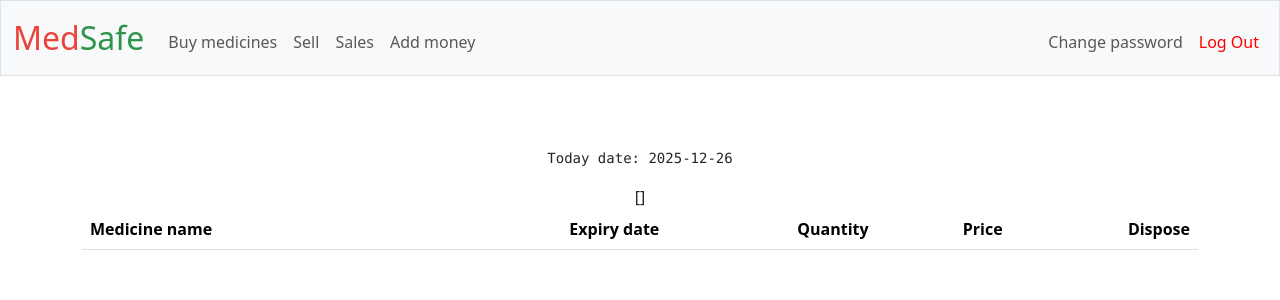
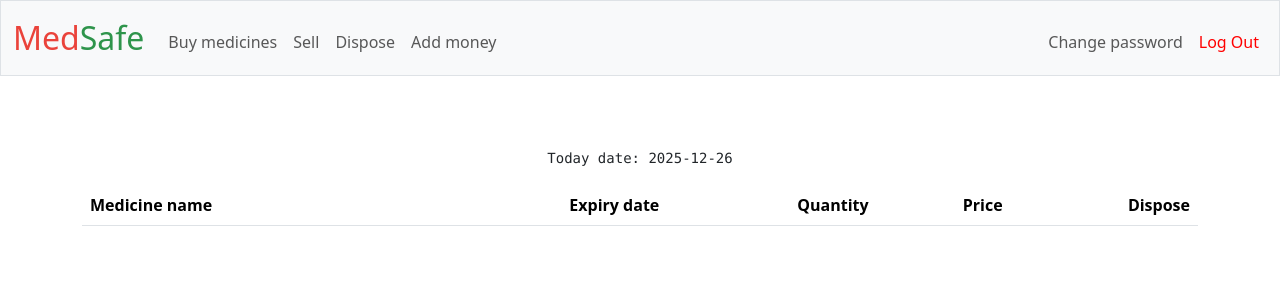
Before and after one commit to thegit-69/project, a Flask app: page /dispose in a window 1280 px wide. Shown: the top 300 px of the page. Run offline with Flask 3, Linux system fonts and the light colour scheme; the visitor is signed in with stand-in values (Sample User, id 1); data that the repository does not hold is empty; some libraries are stand-ins or nearby versions.

Commit message:
Front end of disposal is working!!

```diff
--- a/app.py
+++ b/app.py
@@ -63,6 +63,9 @@
         if TODAY >= expiry_date:
             flash("Expired Please dispose these medicines!!", "error")
             return redirect("/dispose")
+
+    # we need to implement alert logic
+
     return render_template("index.html", meds=meds, bal=bal, total=total)
 
 
@@ -329,4 +332,4 @@
         flash("Disposed expired medicines!!")
         return redirect("/")
 
-    return render_template("dispose.html", meds=meds, today=str(TODAY))
+    return render_template("dispose.html", meds=meds,today=str(TODAY))
--- a/templates/dispose.html
+++ b/templates/dispose.html
@@ -20,7 +20,6 @@
             </tr>
         </thead>
        <tbody>
-            {{ meds }}
                 {% for ele in meds %}
                 <tr>
                     <td class="text-start">{{ ele["name"] }}</td>
@@ -30,8 +29,13 @@
                     <td class="text-end">
                     <form action="/dispose" method="post">
                         <!-- <span class="badge text-bg-danger rounded-pill"></span> -->
+                         <!-- <div class="badge text-bg-danger rounded-pill">
+
+                         </div> -->
                         <input name="id" type="hidden" value="{{ ele.id }}">
-                        <input type="submit" value="Dispose">
+                        <button type="submit" class="btn btn-danger btn-sm rounded-pill">
+                            Dispose
+                        </button>
                          <!-- <span class="badge bg-danger-subtle text-danger-emphasis rounded-pill">Danger</span> -->
                     </form>
                     </td>
--- a/templates/layout.html
+++ b/templates/layout.html
@@ -33,7 +33,7 @@
                         <ul class="navbar-nav me-auto mt-2">
                             <li class="nav-item"><a class="nav-link" href="/addmeds">Buy medicines</a></li>
                             <li class="nav-item"><a class="nav-link" href="/sell">Sell</a></li>
-                            <li class="nav-item"><a class="nav-link" href="/history">Sales</a></li>
+                            <li class="nav-item"><a class="nav-link" href="/dispose">Dispose</a></li>
                             <li class="nav-item"><a class="nav-link" href="/addmoney">Add money</a></li>
                         </ul>
                         <ul class="navbar-nav ms-auto mt-2">
```
